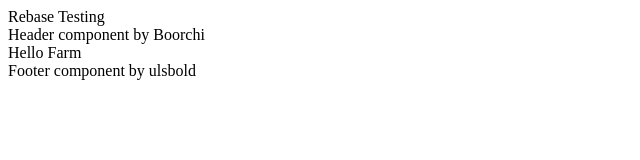
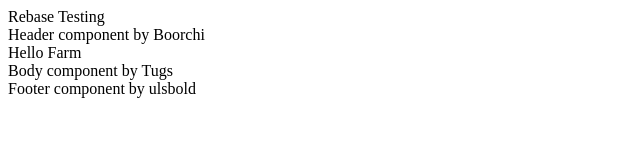
Before and after one commit to Roy1022/Test, a plain HTML site: page index.html in a window 1280 px wide. Shown: the whole page, without its empty margins (0-640 px from the left). Drawn offline with Linux system fonts and the light colour scheme.

Commit message:
created a body component

```diff
--- a/index.html
+++ b/index.html
@@ -6,11 +6,10 @@
     <title>Document</title>
   </head>
   <body>
-    <div>
-        Rebase Testing
-    </div>
+    <div>Rebase Testing</div>
     <header>Header component by Boorchi</header>
     Hello Farm
+    <div>Body component by Tugs</div>
     <footer>Footer component by ulsbold</footer>
   </body>
 </html>
```
